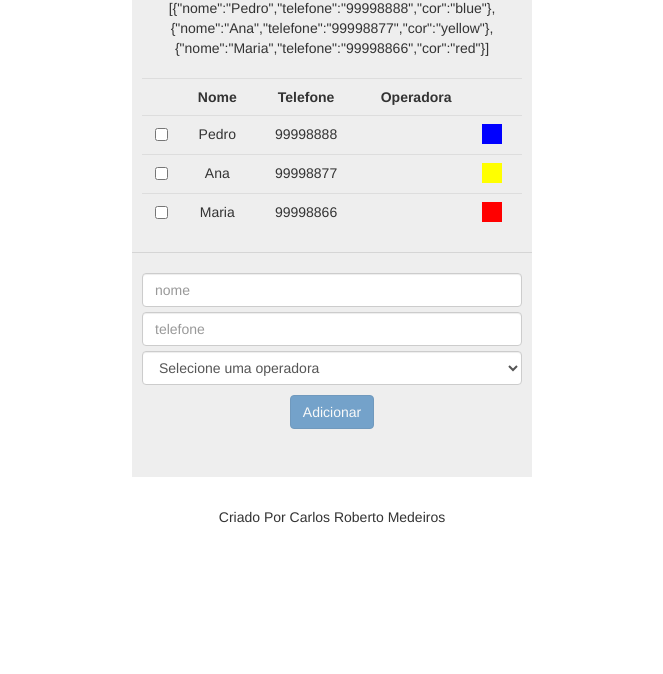
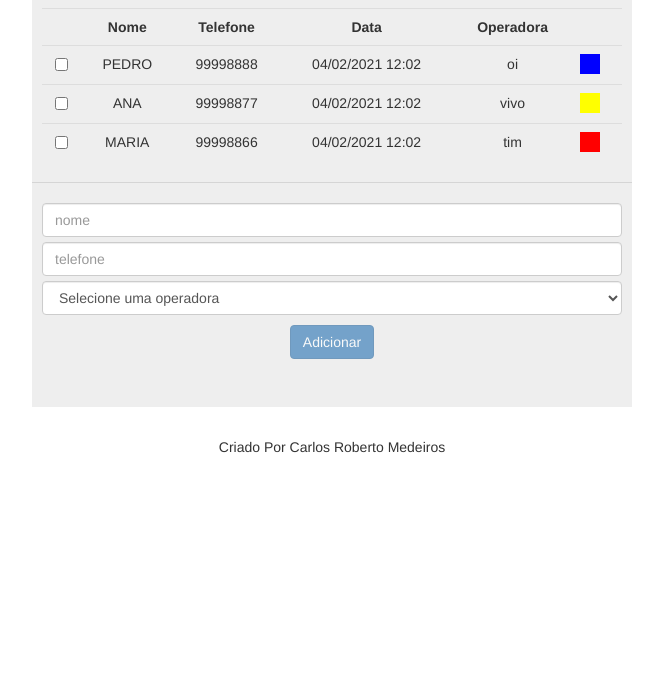
Before and after one commit to CarlosRobertoMedeiros/revision-angular-js, a plain HTML site: page 02 - Lista Telefonica/index.html in a window 1280 px wide. Shown: the part 126-800 px from the top of the page, without its empty margins (308-971 px from the left). Drawn offline with nearby package versions, Linux system fonts and the light colour scheme; some packages are replaced by stand-ins of ours.

Commit message:
Incialização da implementação dos filtros

```diff
--- a/02 - Lista Telefonica/index.html
+++ b/02 - Lista Telefonica/index.html
@@ -10,7 +10,7 @@
 
         <style>
             .jumbotron{
-                width: 400px;
+                width: 600px;
                 text-align: center;
                 margin-top: 20px;
                 margin-left: auto;
@@ -20,7 +20,7 @@
                 margin-top: 20px;
                 margin-left: 10px;
                 margin-right: 10px;
-                width: 380px;
+                width: 580px;
             }
             .table tr th{
                 text-align: center;
@@ -30,7 +30,7 @@
                 margin-top: 5px;
                 margin-left: 10px;
                 margin-right: 10px;
-                width: 380px;
+                width: 580px;
             }
             .button{
                 margin-top:5px;
@@ -43,37 +43,46 @@
                 background-color: yellow;
             }
 
+            .mensagem-ao-usuario{
+                margin-top:5px;
+                margin-left: 10px;
+                margin-right: 10px;
+                width: 580px;
+            }
+
         </style>
 
         <!-- libs -->
         <script src="../lib/angular-1.8.2/angular.js"></script>
+        <script src="../lib/angular-1.8.2/angular-messages.js"></script>
 
 
         <!-- scripts -->
         <script>
-            angular.module("ListaTelefonica",[]);
+            angular.module("ListaTelefonica",["ngMessages"]);
             angular.module("ListaTelefonica").controller("ListaTelefonicaController",function($scope){
                 $scope.app = "Lista Telefônica";
 
                 $scope.classe = "selecionado";
 
                 $scope.contatos = [
-                    {nome: "Pedro", telefone: "99998888", cor:"blue"},
-                    {nome: "Ana", telefone: "99998877", cor:"yellow"},
-                    {nome: "Maria", telefone: "99998866", cor:"red"}
+                    {nome: "Pedro", telefone: "99998888", data: new Date() ,operadora: {nome: "Oi",   codigo: 14, categoria: "Celular"} , cor:"blue"  },
+                    {nome: "Ana",   telefone: "99998877", data: new Date() ,operadora: {nome: "Vivo", codigo: 15, categoria: "Celular"} , cor:"yellow"},
+                    {nome: "Maria", telefone: "99998866", data: new Date() ,operadora: {nome: "Tim",  codigo: 41, categoria: "Celular"} , cor:"red"   }
                 ];
 
                 $scope.operadoras =[
-                    {nome: "Oi", codigo:14, categoria:"Celular"},
+                    {nome: "Oi",   codigo:14, categoria:"Celular"},
                     {nome: "Vivo", codigo:15, categoria:"Celular"},
-                    {nome: "Tim", codigo:41, categoria:"Celular"},
-                    {nome: "GVT", codigo:25, categoria:"Fixo"},
+                    {nome: "Tim",  codigo:41, categoria:"Celular"},
+                    {nome: "GVT",  codigo:25, categoria:"Fixo"},
                     {nome: "Embratel", codigo:21, categoria:"Fixo"}
                 ];
 
                 $scope.adicionarContato = function(contato){
                     $scope.contatos.push(angular.copy(contato));
                     delete $scope.contato;
+                    $scope.contatoForm.$setPristine();
                 };
 
                 $scope.apagarContatos = function(contatos){
@@ -96,33 +105,60 @@
     <body ng-controller="ListaTelefonicaController">
         <div class="jumbotron">
             <h3>{{app}}</h3>
-            {{ contatos }}
+
             <table ng-show="contatos.length >0" class="table ">
                 <tr>
                     <th></th>
                     <th>Nome</th>
                     <th>Telefone</th>
+                    <th>Data</th>
                     <th>Operadora</th>
                     <th></th>
                 </tr>
                 <tr ng-class="{selecionado: contato.selecionado}" ng-repeat="contato in contatos">
                     <td><input type="checkbox" ng-model="contato.selecionado"/></td>
-                    <td>{{contato.nome}}</td>
+                    <td>{{contato.nome | uppercase}}</td>
                     <td>{{contato.telefone}}</td>
-                    <td>{{contato.operadora.nome}}</td>
+                    <td>{{contato.data | date:'dd/MM/yyyy HH:MM'}}</td>
+                    <td>{{contato.operadora.nome | lowercase}}</td>
                     <td><div style="width:20px; height:20px;" ng-style="{'background-color' : contato.cor}"></div></td>
                 </tr>
 
             </table>
             <hr/>
 
-            <input class="form-control" type="text" ng-model="contato.nome" placeholder="nome">
-            <input class="form-control" type="text" ng-model="contato.telefone" placeholder="telefone">
-            <select class="form-control" ng-model="contato.operadora" ng-options="operadora.nome for operadora in operadoras">
-                <option value="">Selecione uma operadora</option>
-            </select>
+            <form name="contatoForm">
+                <input class="form-control" type="text" ng-model="contato.nome" name="nome" placeholder="nome" ng-required="true" ng-minlength="10">
+                <input class="form-control" type="text" ng-model="contato.telefone" name="telefone" placeholder="telefone" ng-required="true" ng-pattern="/^\d{4,5}-\d{4}$/">
+                <select class="form-control" ng-model="contato.operadora" ng-options="operadora.nome for operadora in operadoras" ng-required="true">
+                    <option value="">Selecione uma operadora</option>
+                </select>
+            </form>
+
+
+            <div ng-show="contatoForm.nome.$dirty" ng-messages="contatoForm.nome.$error">
+
+                <div ng-message="required" class="mensagem-ao-usuario alert alert-danger">
+                    Por favor, preencha o campo nome !
+                </div>
+
+                <div ng-message="minlength" class="mensagem-ao-usuario alert alert-danger">
+                    O campo nome deve ter no mínimo 10 caracteres !
+                </div>
+            </div>
+
+            <div ng-show="contatoForm.telefone.$error.required && contatoForm.telefone.$dirty" class=" mensagem-ao-usuario alert alert-danger">
+                Por favor, preencha o campo telefone !
+            </div>
+
+            <div ng-show="contatoForm.telefone.$error.pattern" class=" mensagem-ao-usuario alert alert-danger">
+                O campo telefone deve ter o formato DDDDD-DDDD ou  DDDD-DDDD!
+            </div>
+
+
+
             <div id="botaoAdicionarContato">
-                <button class="btn btn-primary" ng-click="adicionarContato(contato)" ng-disabled="!contato.nome || !contato.telefone">Adicionar</button>
+                <button class="btn btn-primary" ng-click="adicionarContato(contato)" ng-disabled="contatoForm.$invalid">Adicionar</button>
                 <button class="btn btn-danger" ng-click="apagarContatos(contatos)" ng-show="isContatoSelecionado(contatos)">Apagar</button>
             </div>
 
```
